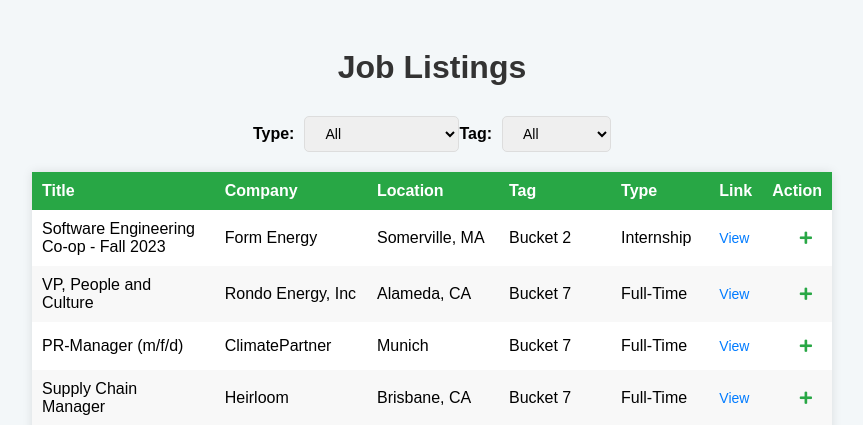
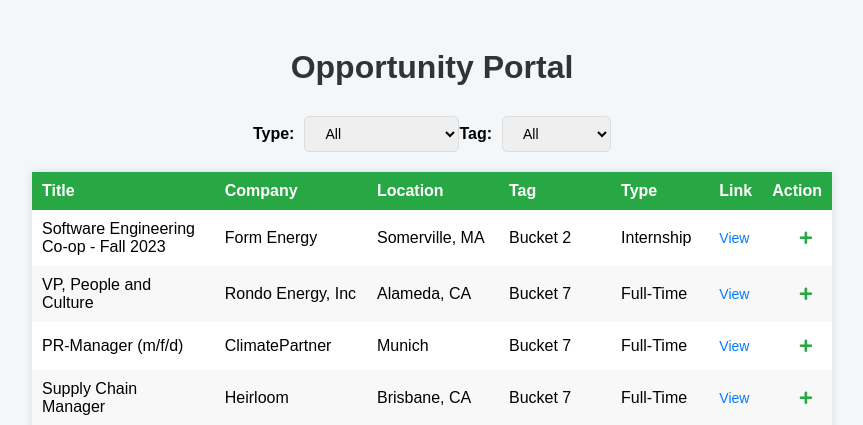
Before and after one commit to HarTigran/scraping_jobs, a Flask app: page /job_list in a window 1280 px wide. Shown: the top 425 px of the page, without its empty margins (208-1071 px from the left). Run offline with Flask 3, Linux system fonts and the light colour scheme; a user stored in the database is signed in.

Commit message:
Minor changes

```diff
--- a/templates/job_list.html
+++ b/templates/job_list.html
@@ -264,7 +264,7 @@
 </head>
 <body>
     <div class="job-list-container">
-        <h1 class="job-list-title">Job Listings</h1>
+        <h1 class="job-list-title">Opportunity Portal</h1>
         <div class="filter-container">
             <label for="type-filter">Type:</label>
             <select id="type-filter">
@@ -314,10 +314,10 @@
             </tbody>
         </table>
         <a href="https://kp1p693n6ma.typeform.com/to/tzRT9BgB" class="survey-button" target="_blank">
-            <i class="fas fa-list"></i> Take the Survey
+            <i class="fas fa-poll"></i> Take the Survey
         </a>
         <a href="{{ url_for('my_job_list') }}" class="view-my-job-list-link">
-            <i class="fas fa-list"></i> View My Job List
+            <i class="fas fa-list"></i> My Dashboard
         </a>
         <form action="{{ url_for('logout') }}" method="POST">
             <button class="logout-button" type="submit">
--- a/templates/my_job_list.html
+++ b/templates/my_job_list.html
@@ -1,7 +1,7 @@
 <!DOCTYPE html>
 <html>
 <head>
-    <title>My Job List</title>
+    <title>My Dashboard</title>
     <link rel="stylesheet" href="https://cdnjs.cloudflare.com/ajax/libs/font-awesome/5.15.4/css/all.min.css">
     <style>
     body {
@@ -198,7 +198,7 @@
 </head>
 <body>
     <div class="job-list-container">
-        <h1 class="job-list-title">My Job List</h1>
+        <h1 class="job-list-title">My Dashboard</h1>
         <table>
             <thead>
                 <tr>
@@ -263,7 +263,7 @@
             </tbody>
         </table>
         <br>
-        <a href="{{ url_for('job_list') }}">Back to Job List</a>
+        <a href="{{ url_for('job_list') }}">Back to Main Page</a>
     </div>
 </body>
 </html>
```
